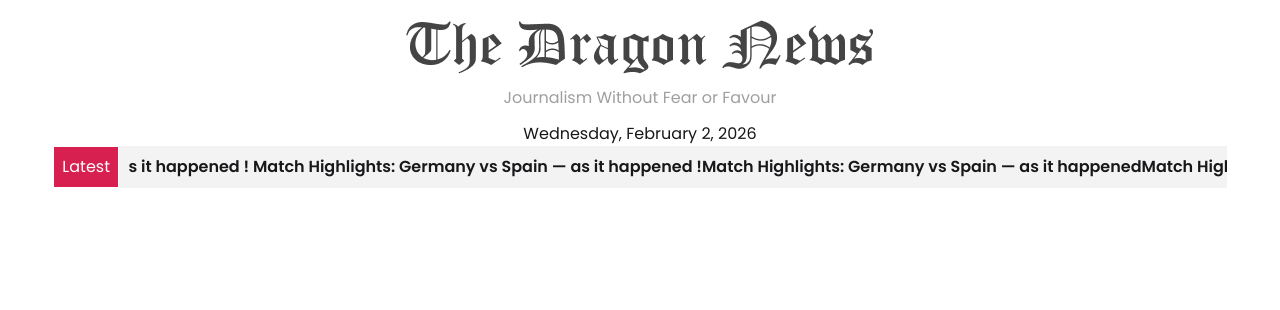
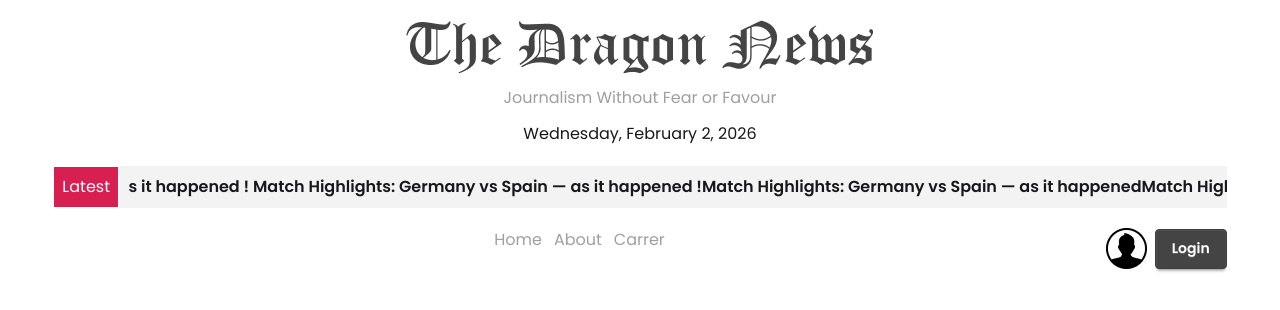
Before and after one commit to Boishakhi11/The-News-Desk, a React (Vite) app: page / in a window 1280 px wide. Shown: the top 310 px of the page. Built offline with nearby package versions, Linux system fonts and the light colour scheme.

Commit message:
navbar add

```diff
--- a/src/App.css
+++ b/src/App.css
@@ -8,7 +8,7 @@
 @plugin "daisyui/theme" {
   name: "light";
   default: true;
-  --color-primary: #ffffff;
+  --color-primary: #444444;
   --color-secondary: #d72050;
   --color-base-200: #f3f3f3;
   --color-base-300: #e7e7e7;
--- a/src/components/Navbar.jsx
+++ b/src/components/Navbar.jsx
@@ -1,7 +1,21 @@
 import React from "react";
-
+import { NavLink } from "react-router";
+import user from "../assets/user.png";
 const Navbar = () => {
-  return <div></div>;
+  return (
+    <div className="flex justify-between">
+      <div></div>
+      <div className="text-accent flex gap-3">
+        <NavLink to="/">Home</NavLink>
+        <NavLink to="/about">About</NavLink>
+        <NavLink to="/career">Carrer</NavLink>
+      </div>
+      <div className="flex justify-center items-center gap-2">
+        <img src={user}></img>
+        <button className="btn btn-primary text-white">Login</button>
+      </div>
+    </div>
+  );
 };
 
 export default Navbar;
--- a/src/layouts/HomeLayout.jsx
+++ b/src/layouts/HomeLayout.jsx
@@ -1,13 +1,17 @@
 import React from "react";
 import Header from "../components/Header";
 import LatestNews from "../components/LatestNews";
+import Navbar from "../components/Navbar";
 
 const HomeLayout = () => {
   return (
     <div>
       <Header></Header>
-      <section>
+      <section className="mt-5">
         <LatestNews></LatestNews>
+      </section>
+      <section className="mt-5 w-11/12 mx-auto">
+        <Navbar></Navbar>
       </section>
       <main>
         <section className="left_nav"></section>
```
